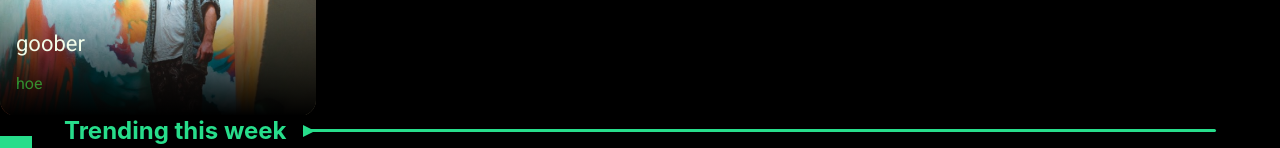
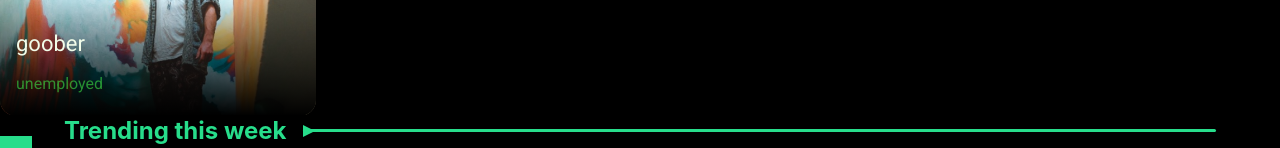
Before and after one commit to Maciej-Clanet/va_frontend_classroom, a React (Create React App) app: page / in a window 1280 px wide. Shown: the part 201-349 px from the top of the page. Built offline with nearby package versions, Linux system fonts and the light colour scheme.

Commit message:
changed temp profession

```diff
--- a/src/Pages/Home.js
+++ b/src/Pages/Home.js
@@ -13,7 +13,7 @@ import AvatarImage from "../Assets/Temp/Avatar.png"
 const Home = () => {
     return (
         <>
-            <FeaturedArtistThumbnail artistName="goober" artistProfession="hoe" profileLink="/user/goober" image={tempArtistImage} />
+            <FeaturedArtistThumbnail artistName="goober" artistProfession="unemployed" profileLink="/user/goober" image={tempArtistImage} />
             <SectionHeading text="Trending this week" />
             <SectionHeading text="Popular on the Marketplace" active={true} />
             <ProductCard image={ProductImage} title="Test title" artist="goober" price={3.50} avatar={AvatarImage} productLink="/products/testproduct" />
```
